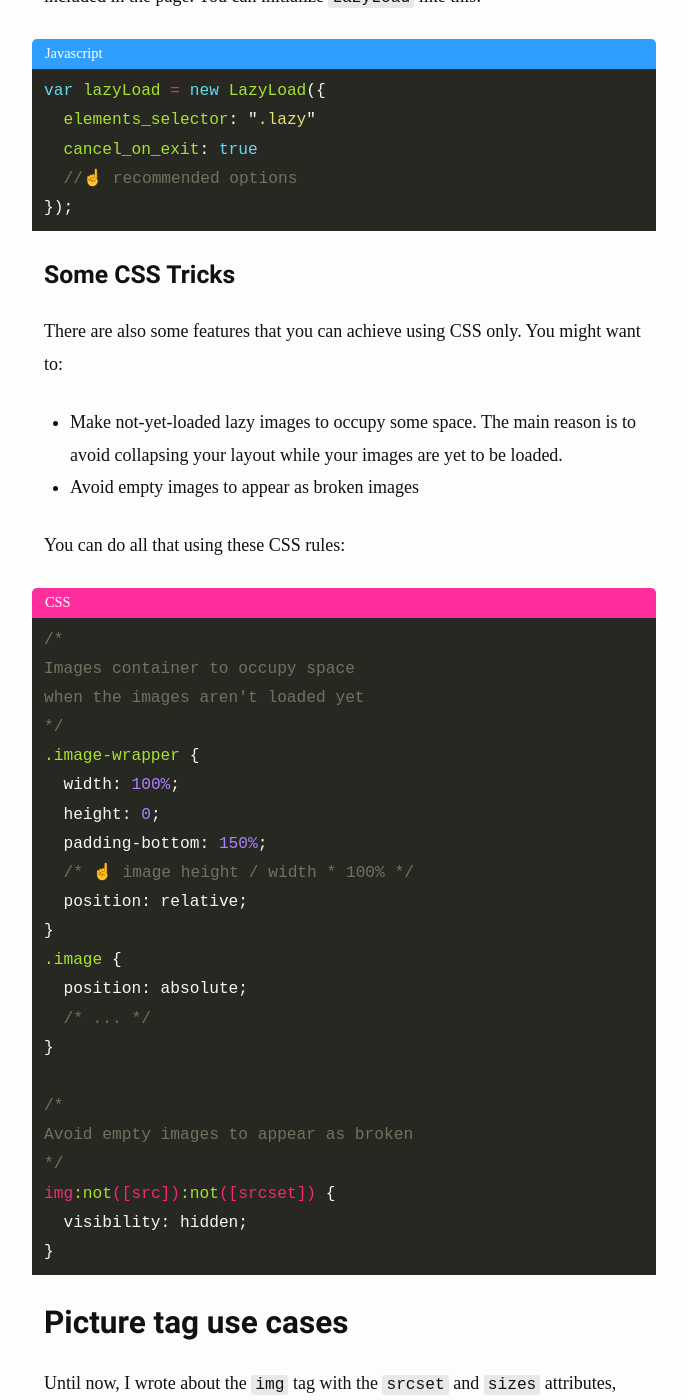
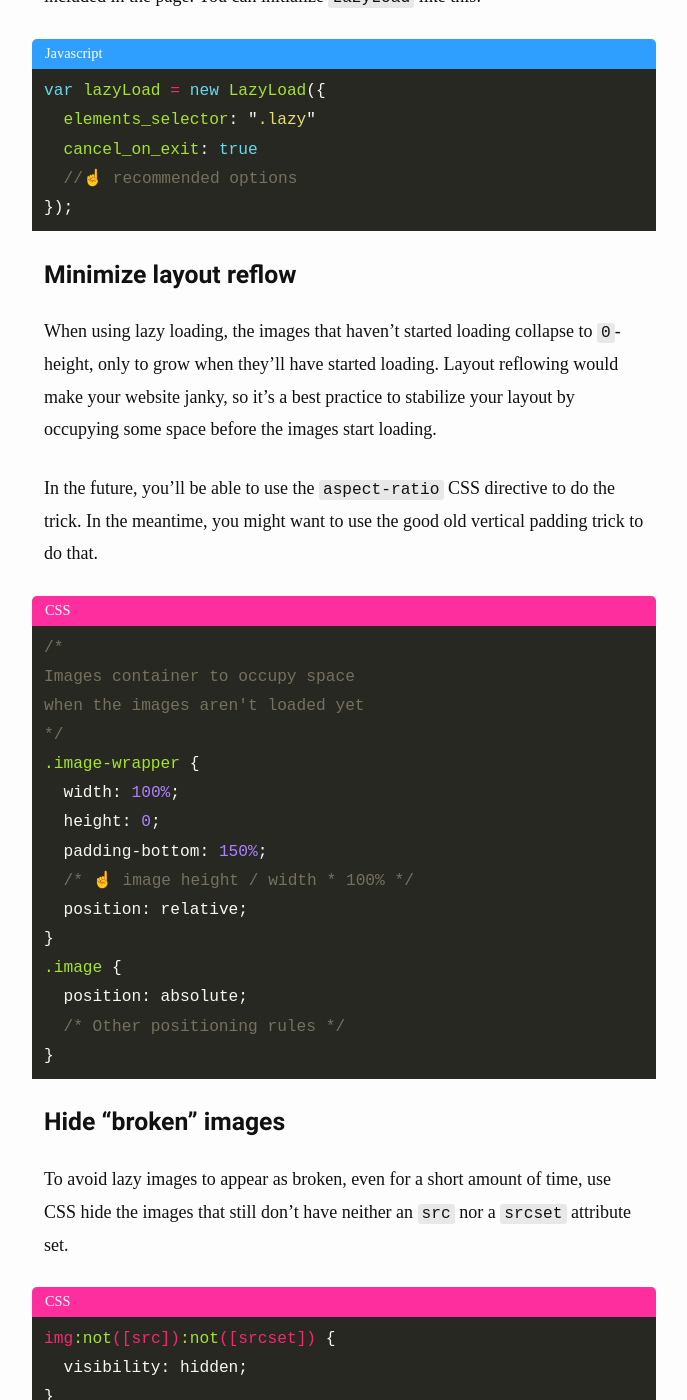
Before and after one commit to verlok/verlok.github.io, a Jekyll site: the page built from _posts/2020-05-24-lazy-load-responsive-images-in-2020-srcset-sizes-picture-webp.md, in a window 1280 px wide and 1400 px high, scrolled down 4381 px. Shown: the whole window, without its empty margins (296-983 px from the left). Built offline with Jekyll 4.4.1, drawn with Linux system fonts in a browser that asks for light colours; some web fonts are replaced.

````diff
--- a/_posts/2020-05-24-lazy-load-responsive-images-in-2020-srcset-sizes-picture-webp.md
+++ b/_posts/2020-05-24-lazy-load-responsive-images-in-2020-srcset-sizes-picture-webp.md
@@ -146,14 +146,11 @@
 });
 ```
 
-### Some CSS Tricks
+### Minimize layout reflow
 
-There are also some features that you can achieve using CSS only. You might want to:
+When using lazy loading, the images that haven't started loading collapse to `0`-height, only to grow when they'll have started loading. Layout reflowing would make your website janky, so it's a best practice to stabilize your layout by occupying some space before the images start loading.
 
-- **Make not-yet-loaded lazy images to occupy some space**. The main reason is to avoid collapsing your layout while your images are yet to be loaded.
-- Avoid empty images to appear as broken images
-
-You can do all that using these CSS rules:
+In the future, you'll be able to use the `aspect-ratio` CSS directive to do the trick. In the meantime, you might want to use the good old vertical padding trick to do that.
 
 ```css
 /*
@@ -169,12 +166,15 @@
 }
 .image {
   position: absolute;
-  /* ... */
+  /* Other positioning rules */
 }
+```
 
-/*
-Avoid empty images to appear as broken
-*/
+### Hide "broken" images
+
+To avoid lazy images to appear as broken, even for a short amount of time, use CSS hide the images that still don't have neither an `src` nor a `srcset` attribute set.
+
+```css
 img:not([src]):not([srcset]) {
   visibility: hidden;
 }
````
